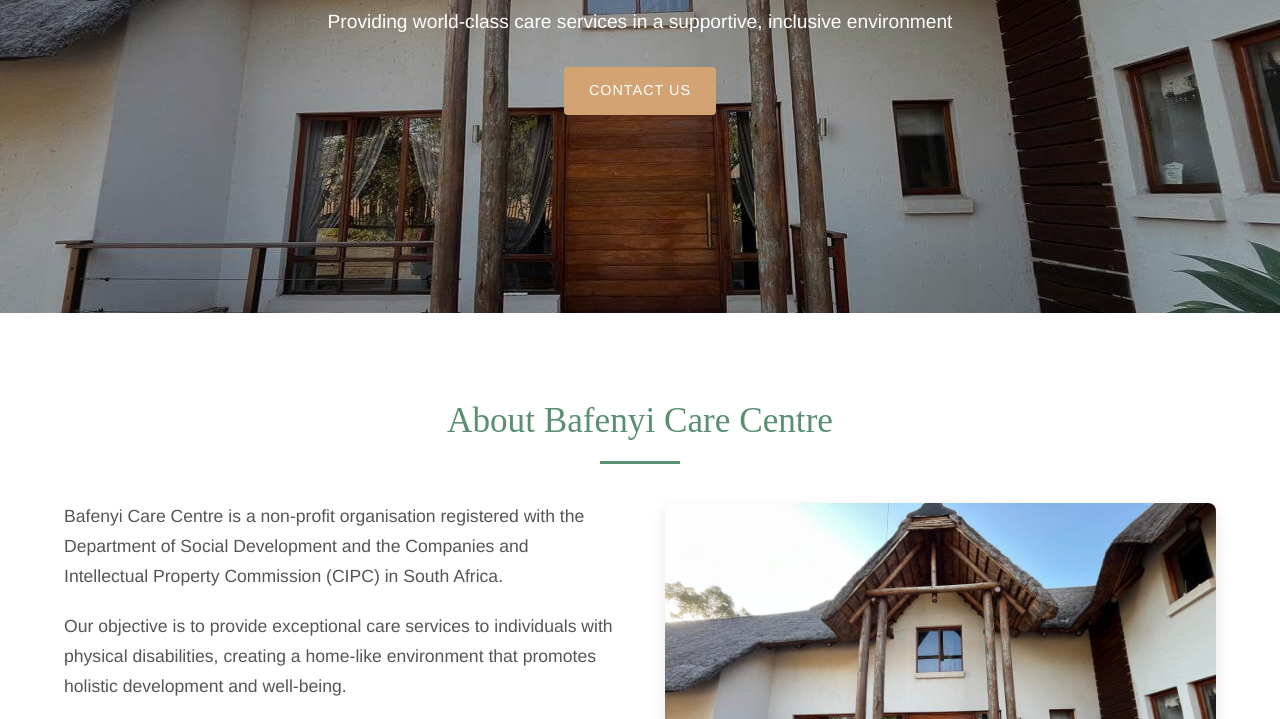
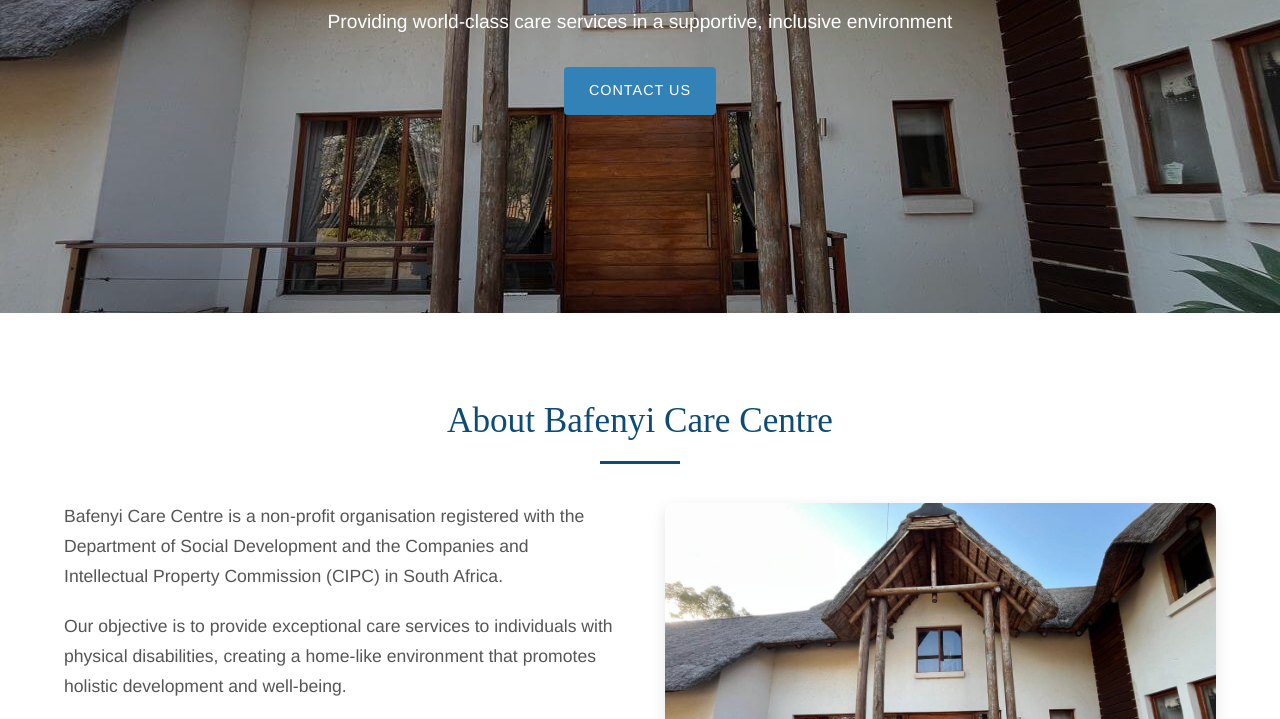
Before and after one commit to Felleng20/Bafenyicare, a plain HTML site: page index.html in a window 1280 px wide. Shown: the part 664-1383 px from the top of the page. Drawn offline with Linux system fonts and the light colour scheme.

Commit message:
Update index.html

```diff
--- a/index.html
+++ b/index.html
@@ -8,12 +8,12 @@
     <style>
 /* Main Color Palette */
 :root {
-  --primary-color: #5a8f72;  /* Soft green - main brand color */
-  --secondary-color: #e8d5b5; /* Cream/beige - accents */
-  --accent-color: #d4a373;    /* Warm terracotta - buttons/CTAs */
-  --text-dark: #333333;       /* Dark gray - primary text */
-  --text-light: #f8f9fa;      /* Light cream - text on dark */
-  --background-light: #f8f5f0;/* Light beige background */
+  --primary-color: #0f4c75;       /* Rich navy */
+  --secondary-color: #bbe1fa;    /* Light cornflower blue */
+  --accent-color: #3282b8;       /* Medium steel blue */
+  --text-dark: #1b262c;
+  --text-light: #f9f9f9;
+  --background-light: #f5f9ff;   /* Ghost white */
 }
 
 * {
```
